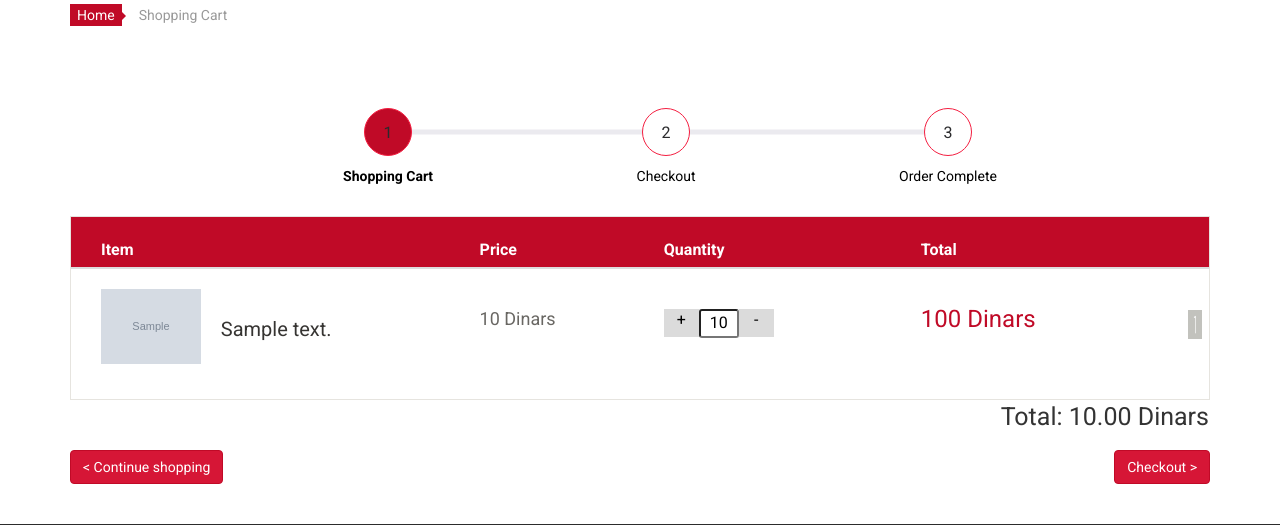
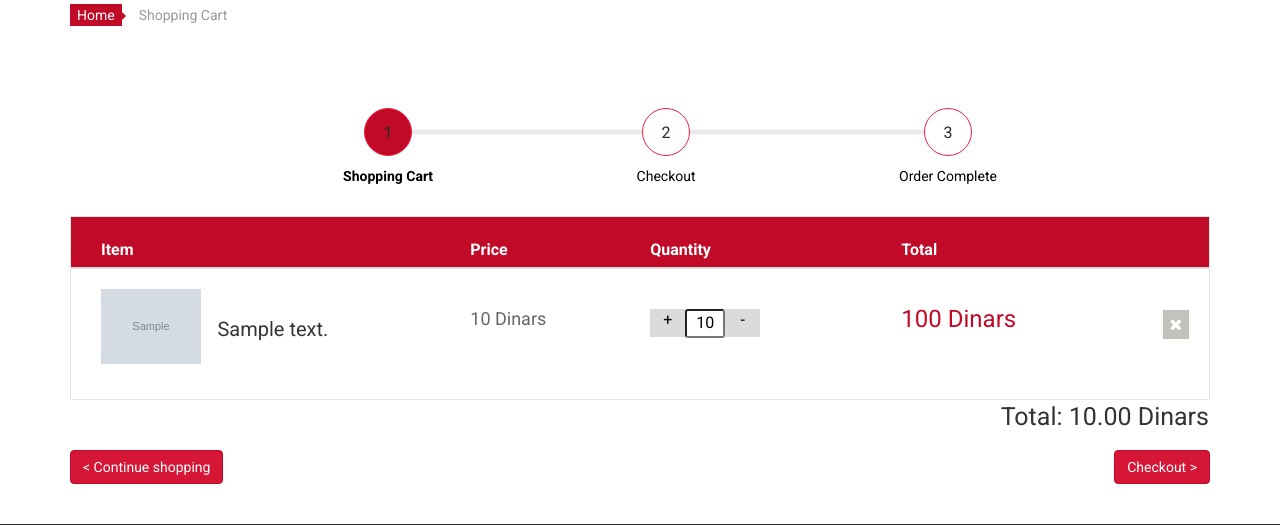
Before and after one commit to houssemhannachi/koolfood---Ecommerce-PHP, a PHP site: template app/views/eshop/cart.php in a window 1280 px wide. Shown: the part 254-779 px from the top of the page. Run offline with PHP 8.4, Linux system fonts and the light colour scheme; the template is opened without the code that fills it: most values are stand-ins (such as "Sample title", 1, 10 or a date in 2020); grey boxes marked "Sample" are stand-in pictures; data that the repository does not hold is empty; some libraries are stand-ins or nearby versions.

Commit message:
Update cart.php

```diff
--- a/app/views/eshop/cart.php
+++ b/app/views/eshop/cart.php
@@ -60,7 +60,7 @@
 									<p class="cart_total_price"><?= $row->price * $row->cart_qty ?> Dinars</p>
 								</td>
 								<td class="cart_delete">
-									<a class="cart_quantity_delete" delete_id="<?= $row->id ?>" onclick="delete_item(this.getAttribute('delete_id'))" href="<?= ROOT ?>add_to_cart/remove/<?= $row->id ?>"><i class="fas fa-times"></i></a>
+									<a class="cart_quantity_delete" delete_id="<?= $row->id ?>" onclick="delete_item(this.getAttribute('delete_id'))" href="<?= ROOT ?>add_to_cart/remove/<?= $row->id ?>"><i class="fa fa-times"></i></a>
 								</td>
 							</tr>
 
```
